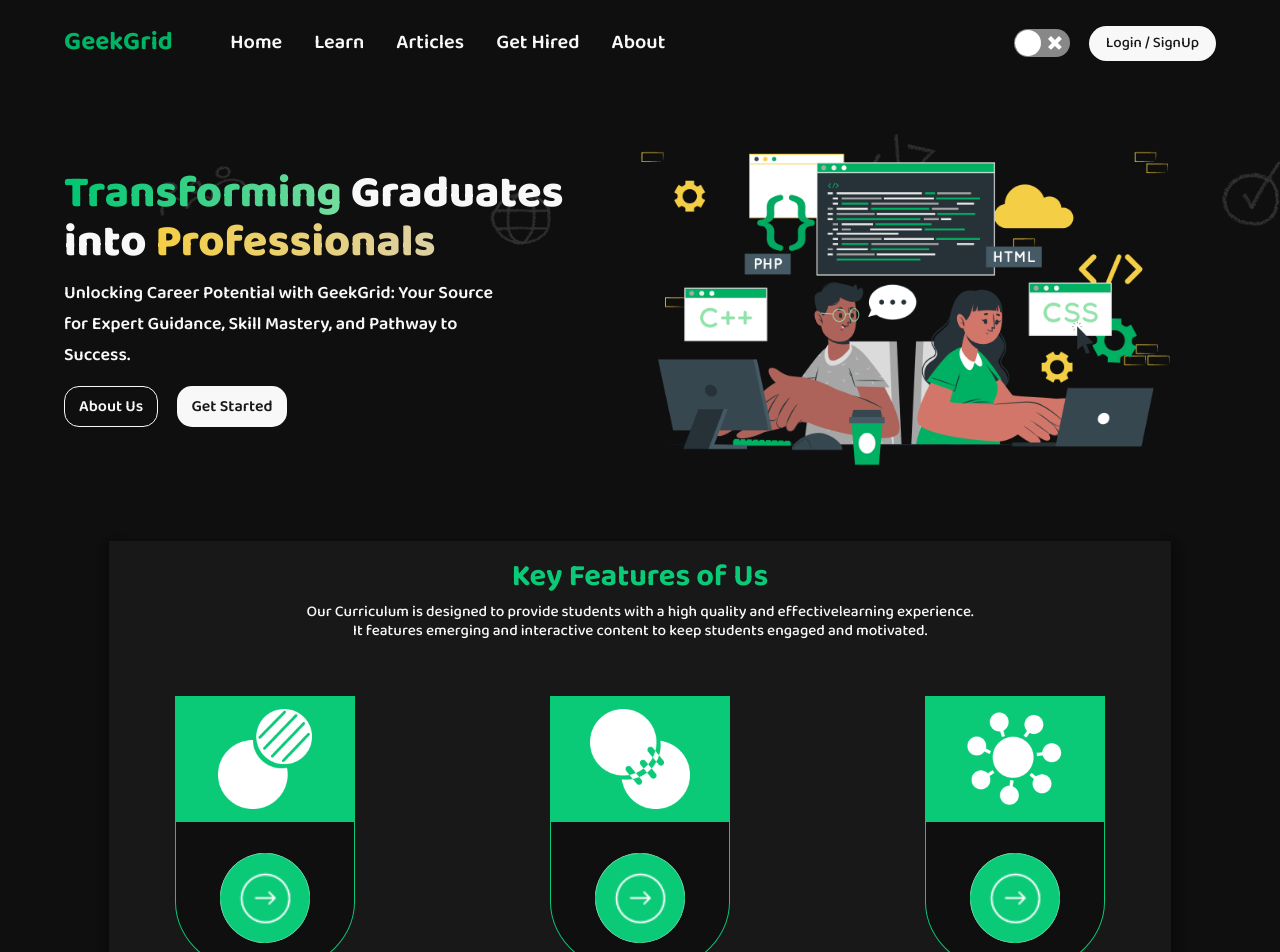
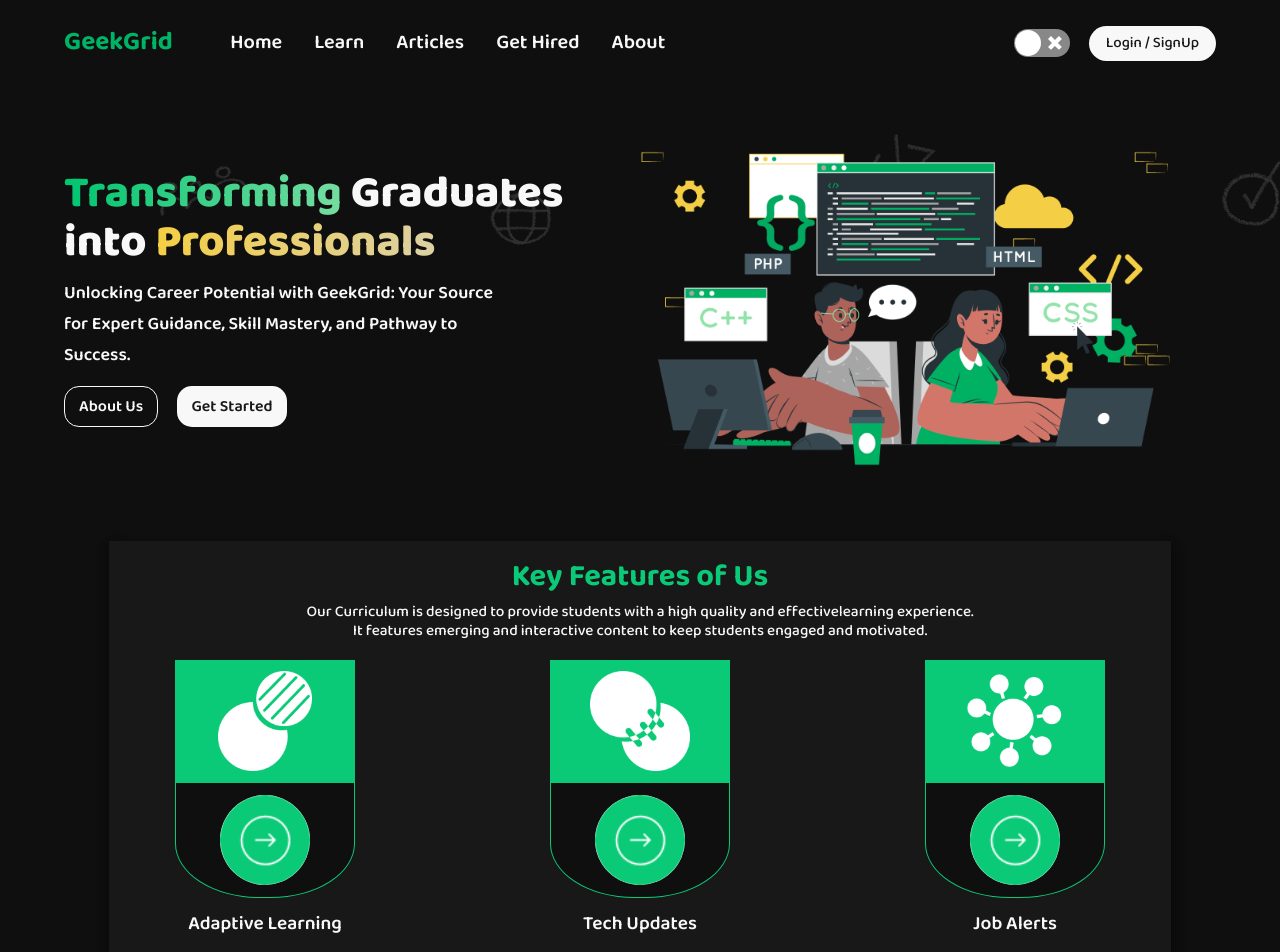
Before and after one commit to ashish12501/GeekGrid, a React (Create React App) app: page / in a window 1280 px wide. Shown: the top 952 px of the page. Built offline with nearby package versions, Linux system fonts and the light colour scheme; no server answers; a web font is replaced by a local one.

Commit message:
adding changes from my win machine

```diff
--- a/src/components/keyFeatures.css
+++ b/src/components/keyFeatures.css
@@ -45,8 +45,8 @@
 }
 
 .keyCard {
-    margin: 7vh 0 5vh 0;
-    height: 40vh;
+    margin: 20px 0 10px 0;
+    height: 50%;
     width: 14vw;
     display: flex;
     flex-direction: column;
@@ -63,6 +63,7 @@
 
 .keyCard-Top img {
     height: 100px;
+    margin: 11px 0;
 }
 
 
@@ -79,6 +80,7 @@
 
 .keyCard-Bottom img {
     height: 90px;
+    margin: 12px 0;
     background-color: var(--secondary-text);
     background-color: white;
     border-radius: 55%;
--- a/src/components/navbar.js
+++ b/src/components/navbar.js
@@ -21,8 +21,6 @@ export function Navbar() {
     }, [location.pathname]);
 
     const { toggleTheme, theme, userData } = useContext(themeContext);
-
-
 
 
     const handleLogout = () => {
--- a/src/pages/Articles/articles.js
+++ b/src/pages/Articles/articles.js
@@ -16,13 +16,9 @@ export function Articles() {
       </div>
       <div className="right-article">
         <h3>Wanna Collaborate ?</h3>
-        <p className="paragraph">
-          Write us mail at ....
-        </p>
-        <p className="paragraph-2">amanpandeyap3@gmail.com</p>
-
+        <p className="paragraph">Write us mail at ....</p>
+        <p className="paragraph-2">GeekGrid@gmail.com</p>
       </div>
     </div>
-
   );
-};
+}
```
Also changed, not shown: firebase.json (added), 1 other file (tests, documents, lock files or other folders).
